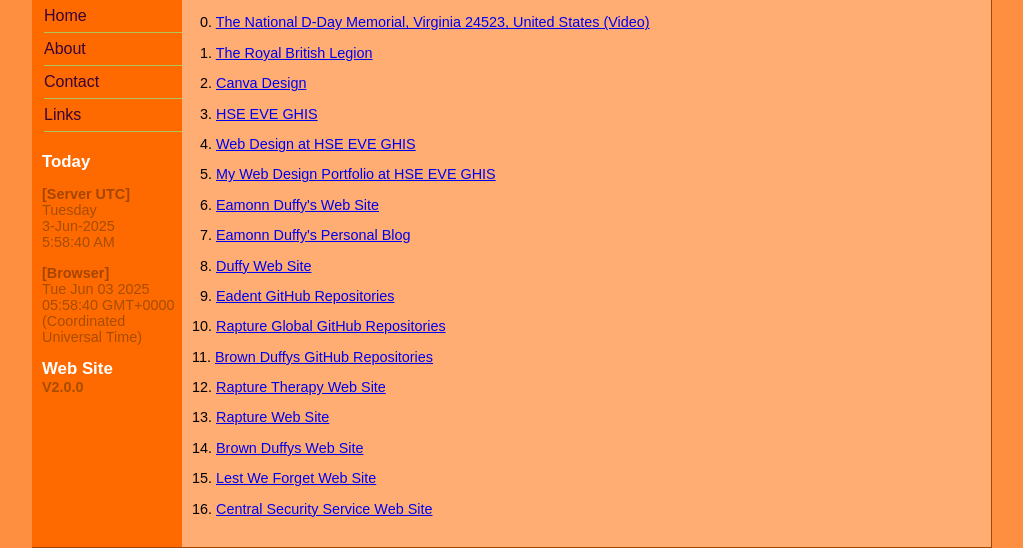
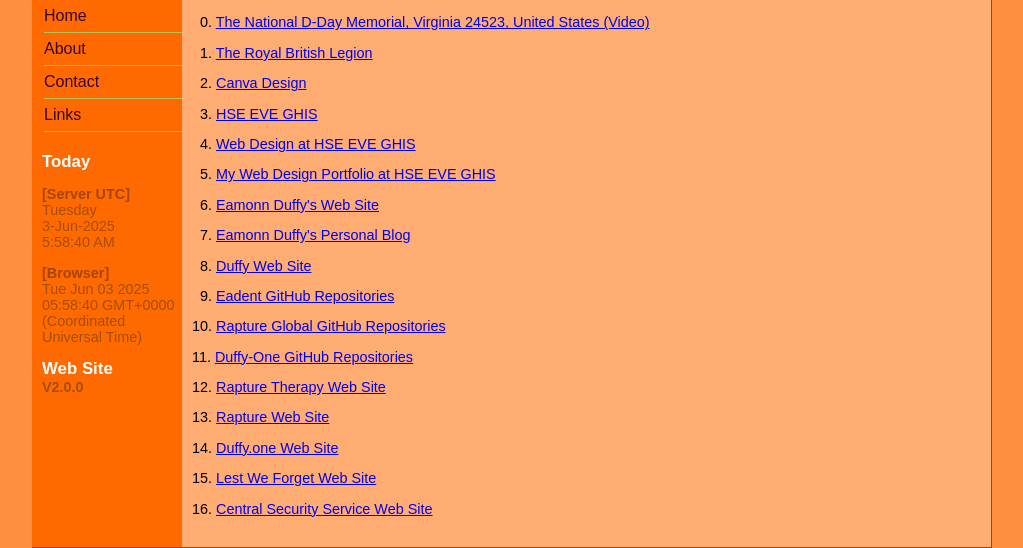
Before and after one commit to Eadent/Eadent, a PHP site: page /Links.php in a window 1280 px wide. Shown: the part 101-649 px from the top of the page, without its empty margins (128-1151 px from the left). Run offline with PHP 8.4, Linux system fonts and the light colour scheme.

Commit message:
feat: Reflected initiation of www.Duffy.one.

```diff
--- a/Links.php
+++ b/Links.php
@@ -93,7 +93,7 @@
 			10. <a target="_blank" href="https://www.GitHub.com/Rapture-Global/">Rapture Global GitHub Repositories</a>
 		</p>
 		<p>
-			11. <a target="_blank" href="https://www.GitHub.com/BrownDuffys/">Brown Duffys GitHub Repositories</a>
+			11. <a target="_blank" href="https://www.GitHub.com/Duffy-One/">Duffy-One GitHub Repositories</a>
 		</p>
 		<p>
 			12. <a target="_blank" href="https://www.RaptureTherapy.global/">Rapture Therapy Web Site<a>
@@ -102,7 +102,7 @@
 			13. <a target="_blank" href="https://www.Rapture.global/">Rapture Web Site</a>
 		</p>
 		<p>
-			14. <a target="_blank" href="https://www.BrownDuffys.one/">Brown Duffys Web Site</a>
+			14. <a target="_blank" href="https://www.Duffy.one/">Duffy.one Web Site</a>
 		</p>
 		<p>
 			15. <a target="_blank" href="https://www.LestWeForget.one/">Lest We Forget Web Site</a>
```
